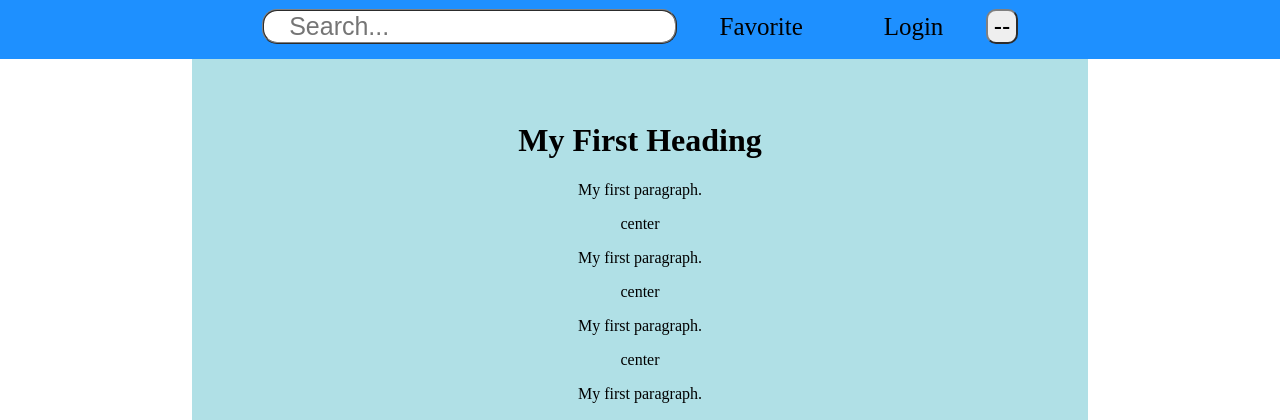
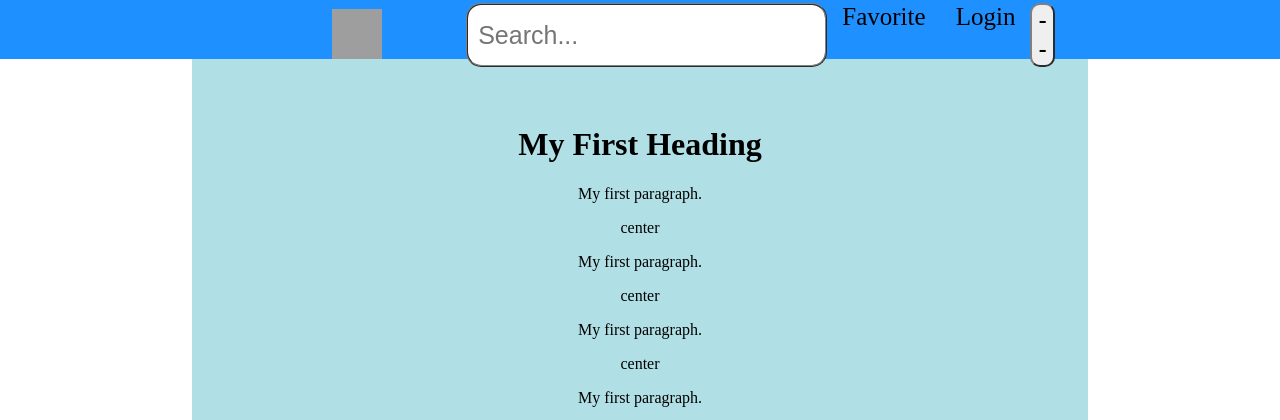
Before and after one commit to silviuilas/CompIt, a PHP site: page / in a window 1280 px wide. Shown: the top 420 px of the page. Run offline with PHP 8.4, Linux system fonts and the light colour scheme; grey boxes are pictures that could not be loaded.

Commit message:
Silviu Fix Navbar

```diff
--- a/html/CSS/search.css
+++ b/html/CSS/search.css
@@ -81,11 +81,17 @@ body {
 }
 .logo
 {
-	height: 3%;
-	width: 3%;
+	height: 50px;
+	width: 50px;
 	display:inline-block;
+	transform: translate(-30px,0px);
+}
+.moveup
+{
+	transform: translate(50px,-15px);
+	display:inline-flex;
+}
 
-}
 @media only screen and (max-width:1000px)
 {
 	.main{
--- a/html/html_files/header.php
+++ b/html/html_files/header.php
@@ -8,16 +8,16 @@
     <link rel="stylesheet" href="../CSS/search.css">
     <link rel="icon" href="https://cdn4.iconfinder.com/data/icons/money-and-finance/512/find-512.png">
     <title>COMP IT</title>
-
     <nav class="navbar" >
-            <link rel="icon" href="https://cdn4.iconfinder.com/data/icons/money-and-finance/512/find-512.png">
+            <img class="logo" src="https://cdn4.iconfinder.com/data/icons/money-and-finance/512/find-512.png">
+            <div class="moveup">
             <input type="text" placeholder="Search...">
                 <a href="#">Favorite</a>
                 <a href="#">Login</a>
                 <div class="dropdown">
                     <button class="dropbtn"> --
                     </button>
-
                 </div>
+            <div/>
     </nav>
 </head>
```
Lines whose indentation alone changed are shown as unchanged.
